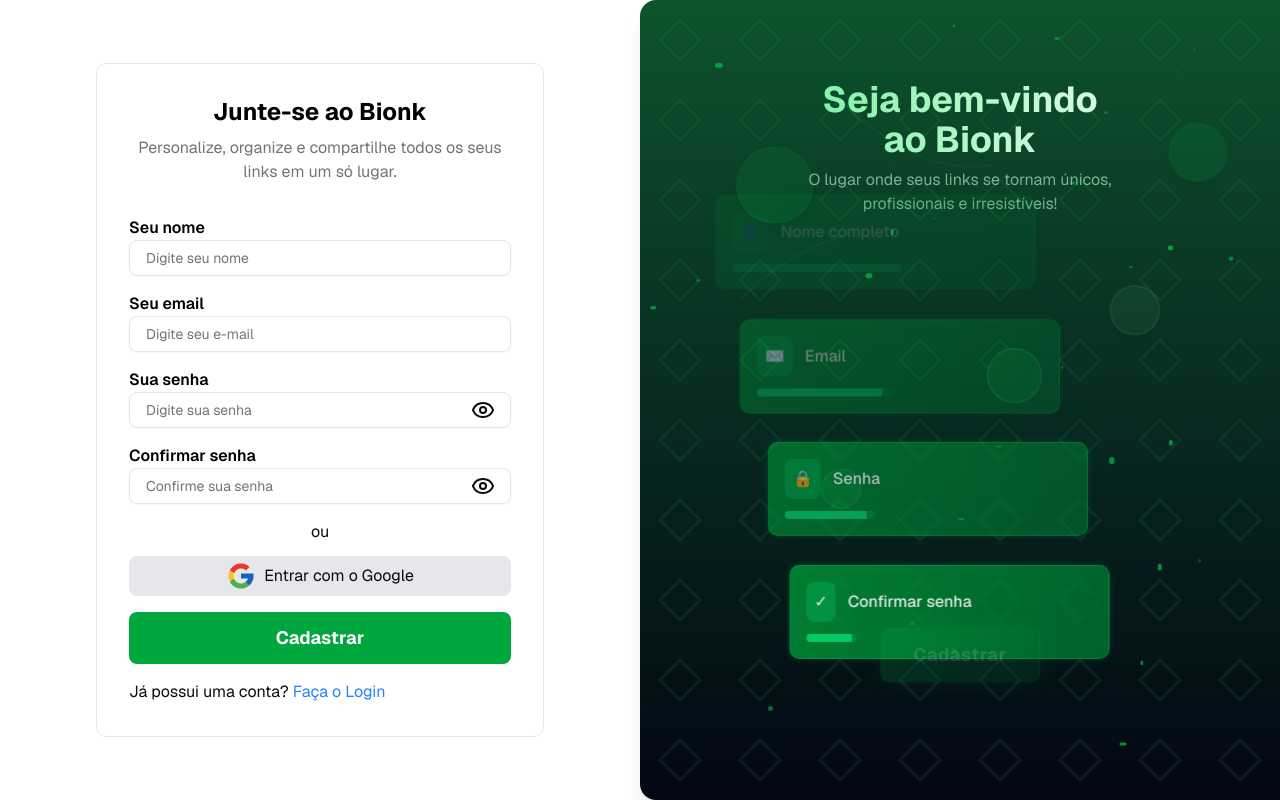
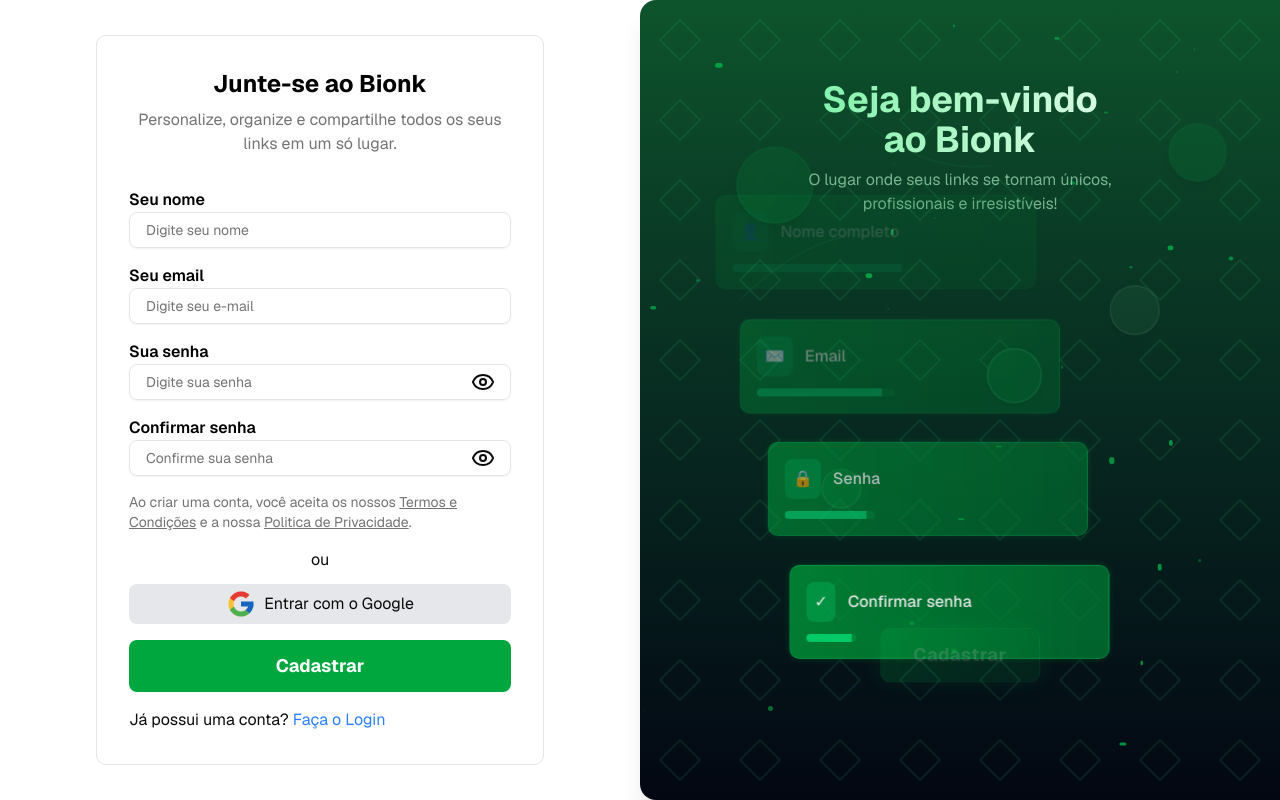
Before and after one commit to gabriellucasvh/bionk, a Next.js app: page /registro in a window 1280 px wide. Built offline with nearby package versions, Linux system fonts and the light colour scheme; no server answers.

Commit message:
feat: aviso de conscientização ao criar a conta

```diff
--- a/src/app/(public)/registro/formulario-registro.tsx
+++ b/src/app/(public)/registro/formulario-registro.tsx
@@ -178,6 +178,9 @@ function Register() {
                 </p>
               )}
             </div>
+            <div>
+              <p className="text-sm text-muted-foreground">Ao criar uma conta, você aceita os nossos <Link className="underline" href="/termos">Termos e Condições</Link> e a nossa <Link className="underline" href="/privacidade">Politica de Privacidade</Link>.</p>
+            </div>
 
             <div className="flex flex-col items-center justify-center space-y-3">
               <span>ou</span>
```
